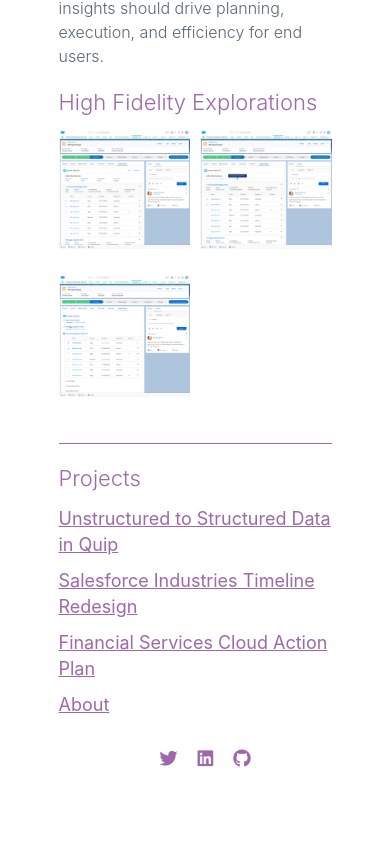
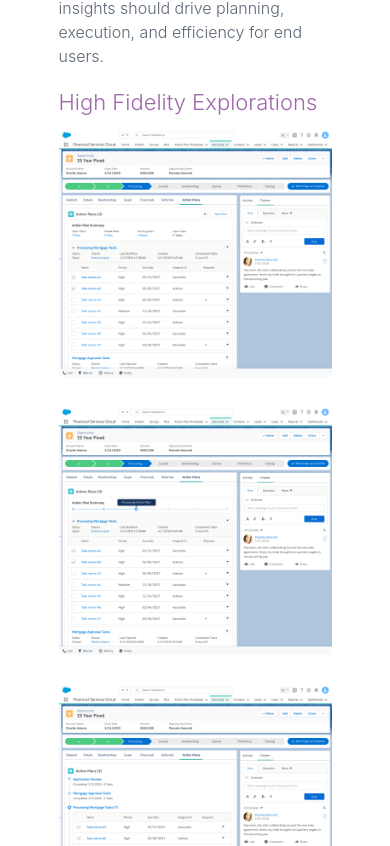
Before and after one commit to ashlynaiu/ashlyn-portfolio, a React (Create React App) app: page /action-plan in a window 390 px wide. Shown: the part 2258-3104 px from the top of the page. Before the commit the page ends 3038 px from the top, so only its background shows below. Built offline with nearby package versions, Linux system fonts and the light colour scheme.

Commit message:
safari fix

```diff
--- a/src/styles/App.css
+++ b/src/styles/App.css
@@ -45,7 +45,6 @@
   font-weight: 300;
   margin-bottom: 20px;
   -webkit-font-smoothing: antialiased; }
-
   @media only screen and (max-width: 999px) {
     h2 {
       font-size: 4vw; } }
@@ -67,10 +66,8 @@
 
 a {
   color: #9F68AA; }
-
   a img {
     outline-color: none; }
-
   a:hover {
     text-decoration: none; }
 
@@ -79,21 +76,17 @@
   line-height: 150%;
   font-weight: 300;
   margin-bottom: 20px; }
-
   @media only screen and (max-width: 999px) {
     p {
       font-size: 16px; } }
-
   p b {
     color: #9F68AA; }
-
   p span.highlight {
     color: #9F68AA; }
 
 ul {
   margin-bottom: 20px;
   padding-left: 20px; }
-
   ul li {
     font-size: 18px;
     line-height: 120%;
@@ -102,6 +95,7 @@
 
 img {
   width: 100%;
+  height: 100%;
   margin-bottom: 26px; }
 
 .mainContainer {
@@ -110,7 +104,6 @@
   margin: 3rem auto;
   padding: 3rem;
   background: #fff; }
-
   @media only screen and (max-width: 999px) {
     .mainContainer {
       margin: 2rem auto;
@@ -128,11 +121,8 @@
 .gif-container {
   display: flex;
   justify-content: center; }
-
   .gif-container img {
-  width: 80%;
-  height: 100%; }
-
+    width: 80%; }
     @media only screen and (max-width: 999px) {
       .gif-container img {
         width: 100%; } }
@@ -140,20 +130,22 @@
 .photo-grid .row {
   display: flex;
   justify-content: space-between; }
-
   .photo-grid .row img {
     width: 48%; }
+  @media only screen and (max-width: 999px) {
+    .photo-grid .row {
+      display: block; }
+      .photo-grid .row img {
+        width: 100%; } }
 
 footer ul {
   display: flex;
   justify-content: center;
   align-content: center;
   margin-top: 30px; }
-
   footer ul li {
     display: inline;
     padding: 0 10px; }
-
     footer ul li a, footer ul li i {
       display: block;
       color: #9F68AA; }
--- a/src/styles/App.sass
+++ b/src/styles/App.sass
@@ -108,6 +108,7 @@
 
 img
   width: 100%
+  height: 100%
   margin-bottom: 26px
 
 .mainContainer
@@ -136,7 +137,6 @@
   justify-content: center
   img
     width: 80%
-    height: 100%
     @media only screen and (max-width: $break-medium - 1)
       width: 100%
 
@@ -146,6 +146,10 @@
     justify-content: space-between
     img
       width: 48%
+    @media only screen and (max-width: $break-medium - 1)
+      display: block
+      img
+        width: 100%
 
 footer
   ul
```
Lines whose indentation alone changed are shown as unchanged.
